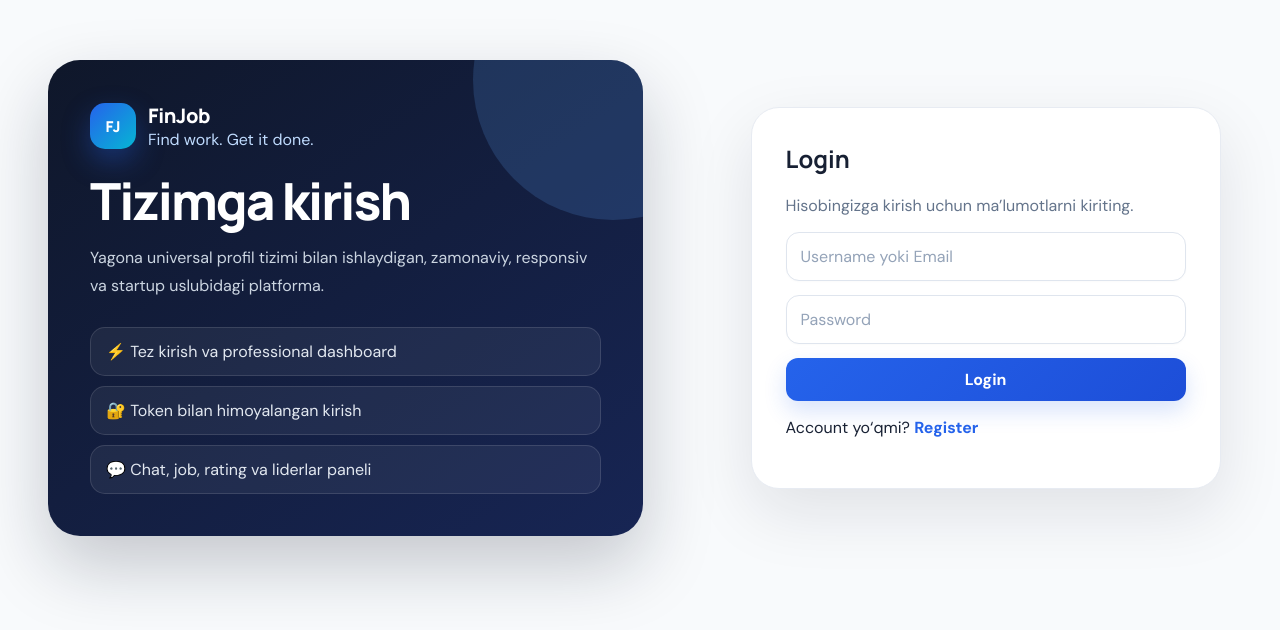
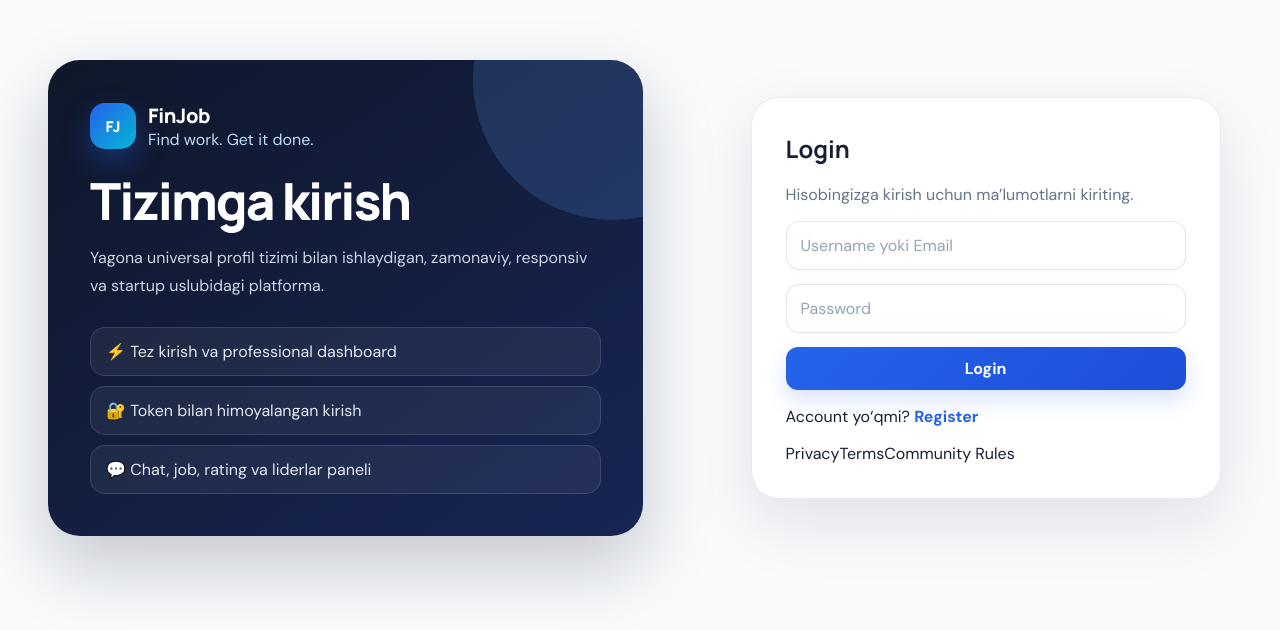
Before and after one commit to XudayberganovAllanazar1211/Job-Application-Loyiha, a React (Vite) app in the folder frontend/: page /login in a window 1280 px wide. Shown: the part 102-732 px from the top of the page. Built offline with nearby package versions, Linux system fonts and the light colour scheme; no server answers.

Commit message:
Add legal links to login

```diff
--- a/frontend/src/pages/Login.jsx
+++ b/frontend/src/pages/Login.jsx
@@ -92,6 +92,11 @@ export default function Login() {
                     <p style={{ marginTop: 16 }}>
                         Account yo‘qmi? <Link className="link" to="/register">Register</Link>
                     </p>
+                    <div className="auth-legal-links">
+                        <Link to="/privacy">Privacy</Link>
+                        <Link to="/terms">Terms</Link>
+                        <Link to="/community-rules">Community Rules</Link>
+                    </div>
                 </div>
             </section>
         </div>
```
